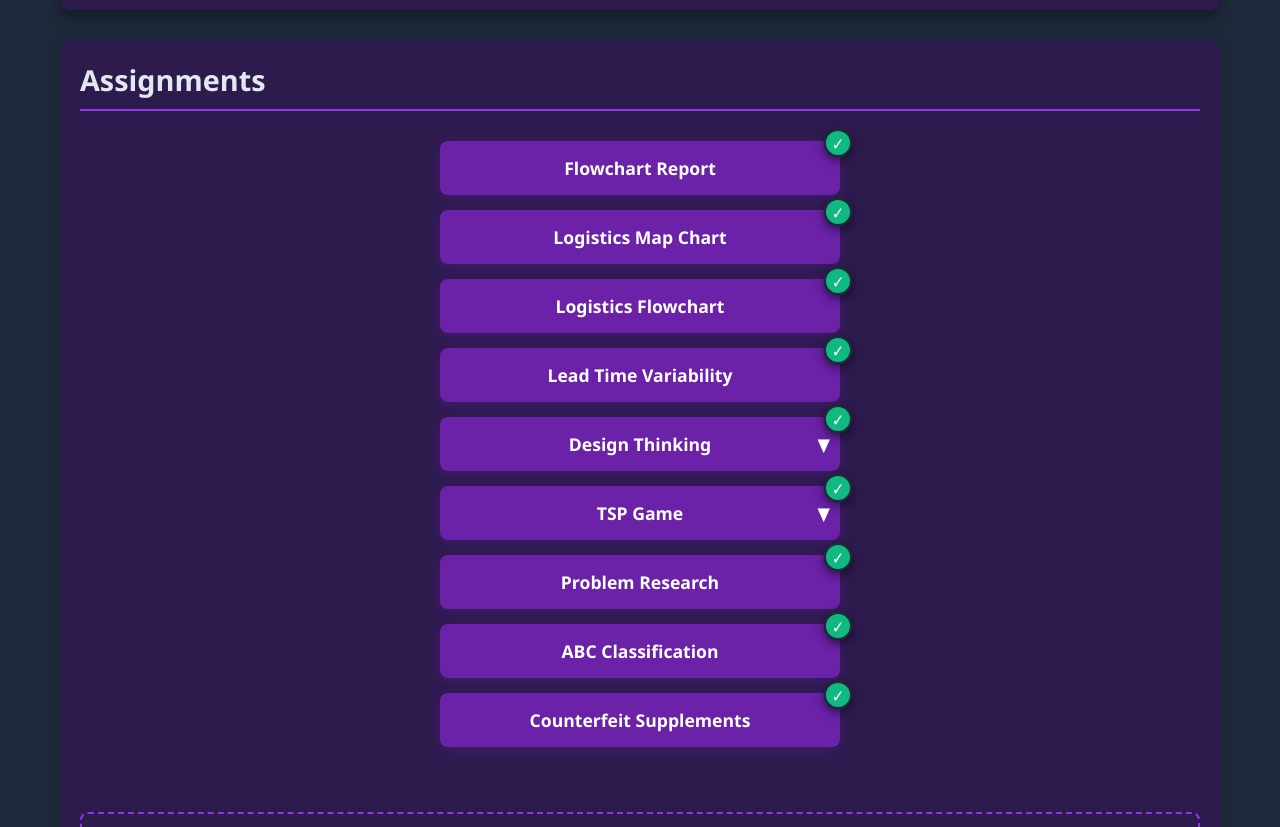
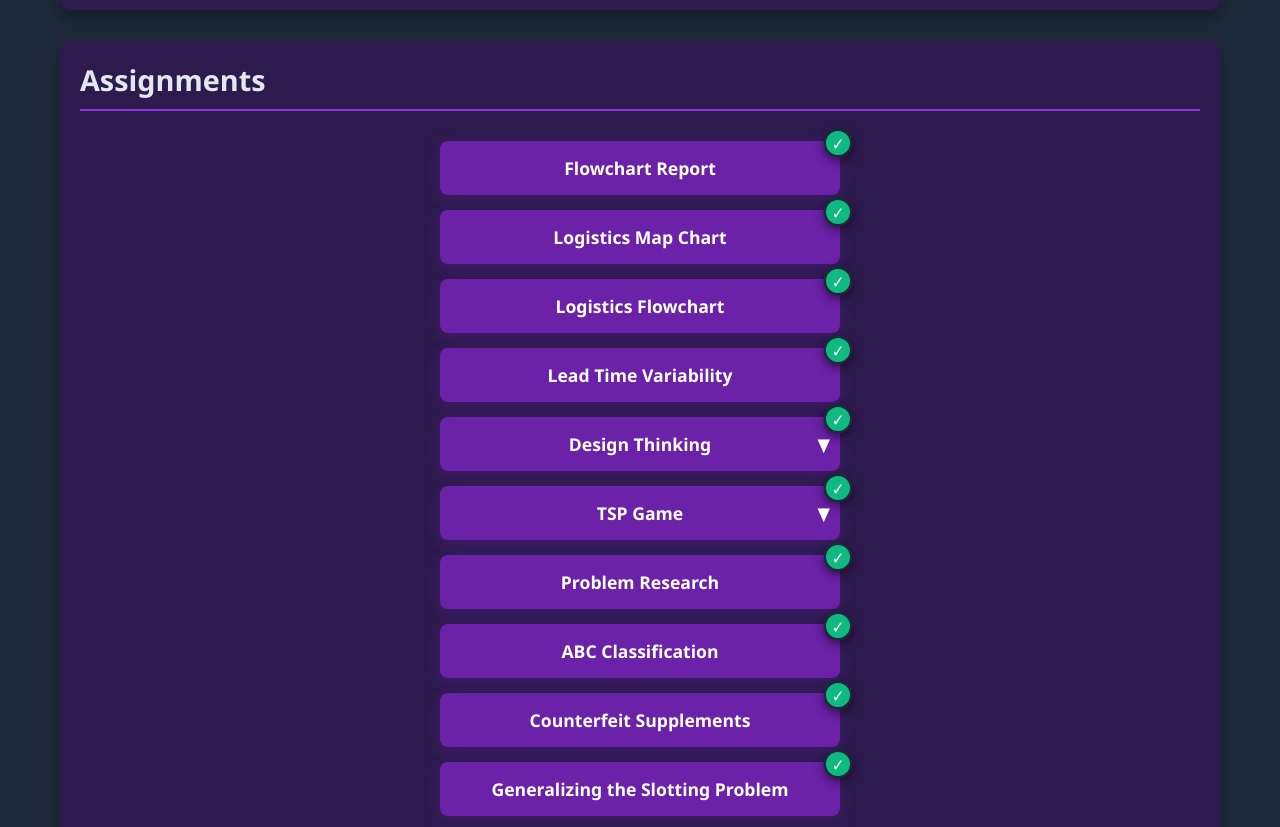
Before and after one commit to ulugbek-lab/home-, a plain HTML site: page index.html in a window 1280 px wide. Shown: the part 125-952 px from the top of the page. Drawn offline with Linux system fonts and the light colour scheme.

Commit message:
Update index.html

```diff
--- a/index.html
+++ b/index.html
@@ -684,6 +684,17 @@
                         </button>
                     </a>
                 </div>
+                 <!-- Generalizing Slotting the Problem(Submitted) -->
+                <div class="dynamic-link-container" style="width: 100%; max-width: 400px; margin-bottom: 15px; position: relative;">
+                    <div class="tooltip">Status: Submitted</div>
+                    <div class="status-badge status-submitted" style="animation: pulse 2s infinite">✓</div>
+                    <a href="https://docs.google.com/document/d/1AmGbziUGwcpX9ohy-NqH9e8HZAsEIq-rBH2O8o4KSnE/edit?tab=t.0" style="text-decoration: none; width: 100%; display: block;">
+                        <button class="enhanced-button" data-status="submitted">
+                            Generalizing the Slotting Problem
+                        </button>
+                    </a>
+                </div>
+
             </div>
 
             <div id="dynamic-links" style="display: flex; flex-direction: column; align-items: center; margin: 20px 0;">
```
